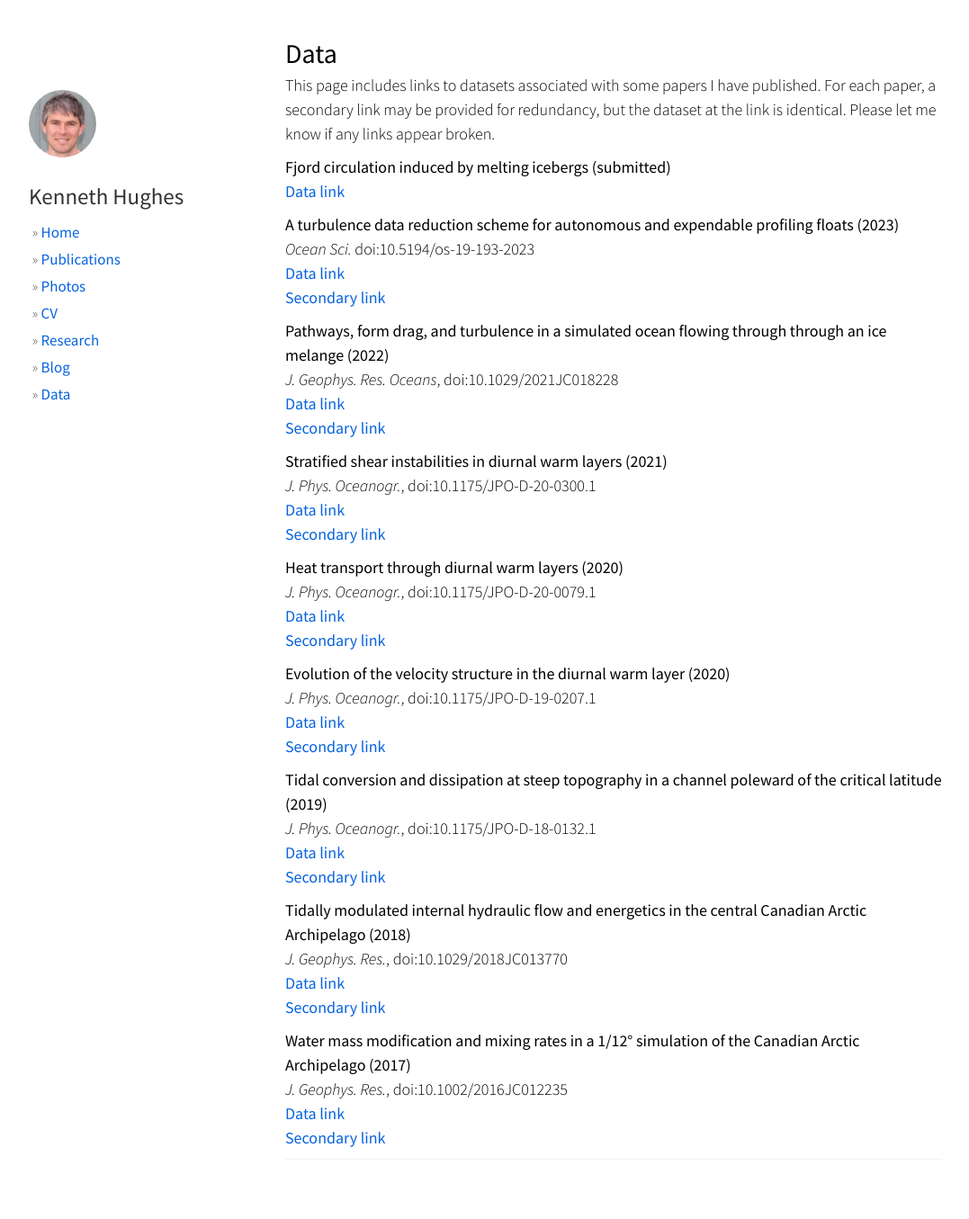
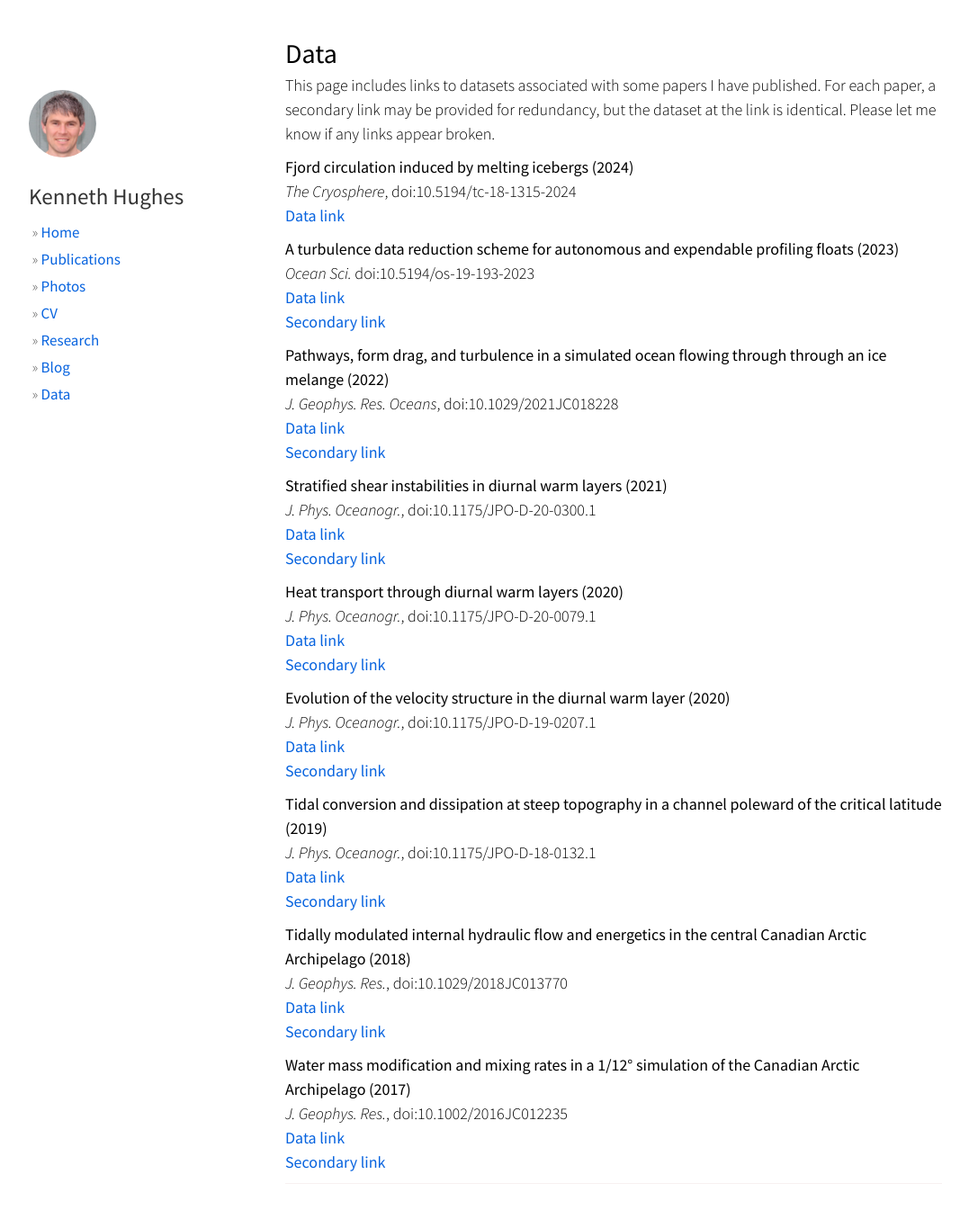
Before and after one commit to hugke729/hugke729.github.io, a Jekyll site: the page built from data/index.md, in a window 1280 px wide and 1369 px high. Shown: the top 1355 px of the window at 90% size, without its empty margins (53-1130 px from the left). Built offline with Jekyll 4.4.1, drawn with Linux system fonts in a browser that asks for light colours; nearby versions of some CDN libraries.

Commit message:
Update meltwater paper link

```diff
--- a/data/index.md
+++ b/data/index.md
@@ -9,7 +9,8 @@ css: publications
 
 This page includes links to datasets associated with some papers I have published. For each paper, a secondary link may be provided for redundancy, but the dataset at the link is identical. Please let me know if any links appear broken.
 
-__Fjord circulation induced by melting icebergs (submitted)__
+__Fjord circulation induced by melting icebergs (2024)__
+*The Cryosphere*, doi:10.5194/tc-18-1315-2024
 [Data link][melt_circ_link1]
 
 __A turbulence data reduction scheme for autonomous and expendable profiling floats (2023)__
```
